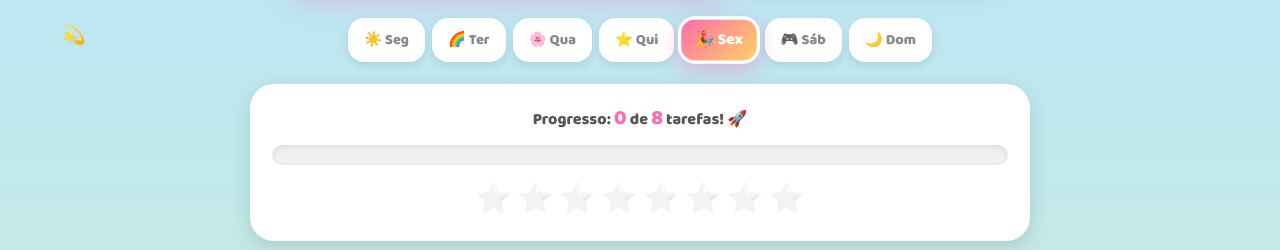
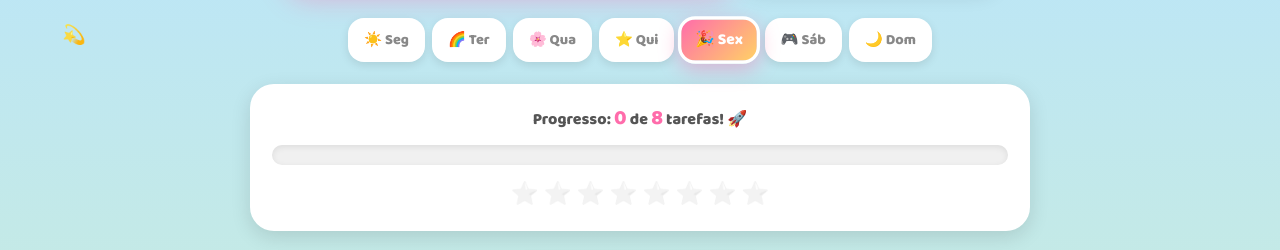
Before and after one commit to rodriguestargino/tarefas-app-infantil, a website built with Vite: page index.html in a window 1280 px wide. Shown: the part 217-467 px from the top of the page. Built offline with nearby package versions, Linux system fonts and the light colour scheme; some packages are replaced by stand-ins of ours.

Commit message:
fix: atualiza contador dinamicamente e previne estouro de estrelas na barra de progresso

```diff
--- a/src/main.js
+++ b/src/main.js
@@ -222,12 +222,17 @@ function updateProgress() {
   const done = document.querySelectorAll('.task-card.done').length;
   const total = TASKS.length;
   document.getElementById('doneCount').textContent = done;
-  document.getElementById('progressFill').style.width = (done / total * 100) + '%';
+  document.getElementById('totalCount').textContent = total; // Dynamically update total task count
+
+  const pct = total > 0 ? (done / total * 100) : 0;
+  document.getElementById('progressFill').style.width = pct + '%';
+
   const stars = document.querySelectorAll('.star-item');
-  const lit = Math.round(done / total * stars.length);
+  const lit = total > 0 ? Math.round(done / total * stars.length) : 0;
   stars.forEach((s, i) => i < lit ? s.classList.add('lit') : s.classList.remove('lit'));
+
   const cel = document.getElementById('celebration');
-  if (done === total) {
+  if (total > 0 && done === total) {
     cel.classList.add('show');
     launchConfetti();
     triggerHapticSuccess();
--- a/src/style.css
+++ b/src/style.css
@@ -71,8 +71,18 @@ body {
 .progress-track { background:#f0f0f0; border-radius:20px; height:20px; overflow:hidden; box-shadow:inset 0 2px 6px rgba(0,0,0,.08); }
 .progress-fill { height:100%; border-radius:20px; background:linear-gradient(90deg,#FF6CAB,#FFD166,#63E6BE); transition:width .6s cubic-bezier(.34,1.56,.64,1); background-size:200% 100%; animation:shimmer 2s linear infinite; }
 @keyframes shimmer{0%{background-position:200% center}100%{background-position:0% center}}
-.stars-row{display:flex;justify-content:center;gap:6px;margin-top:12px}
-.star-item{font-size:1.8rem;transition:all .3s cubic-bezier(.34,1.56,.64,1);filter:grayscale(1) opacity(.3)}
+.stars-row {
+  display: flex;
+  justify-content: center;
+  gap: 5px;
+  margin-top: 12px;
+  flex-wrap: wrap; /* Permite quebrar linha caso existam muitas tarefas */
+}
+.star-item {
+  font-size: 1.4rem; /* Tamanho reduzido para melhor acomodação de várias tarefas */
+  transition: all 0.3s cubic-bezier(.34,1.56,.64,1);
+  filter: grayscale(1) opacity(.3);
+}
 .star-item.lit{filter:none;animation:starPop .4s cubic-bezier(.34,1.56,.64,1)}
 @keyframes starPop{0%{transform:scale(1)}50%{transform:scale(1.5) rotate(20deg)}100%{transform:scale(1)}}
 
```
